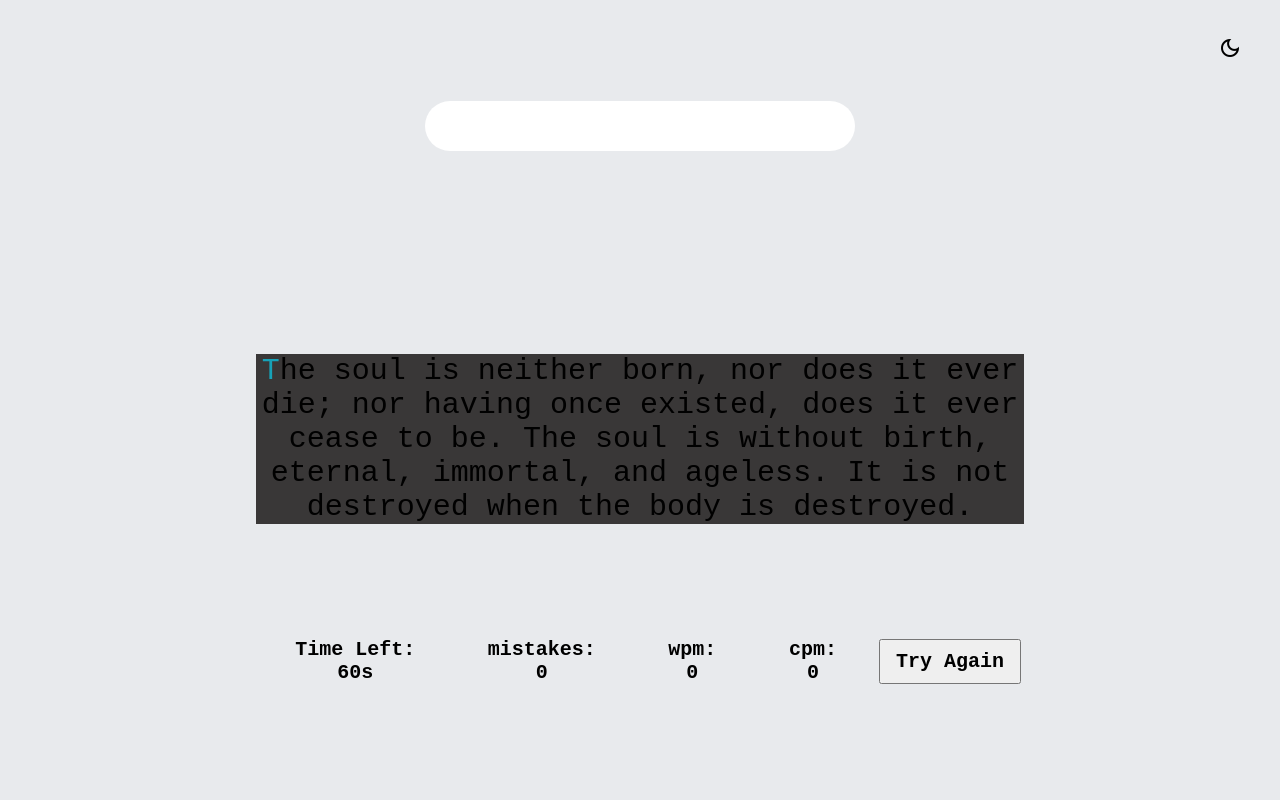
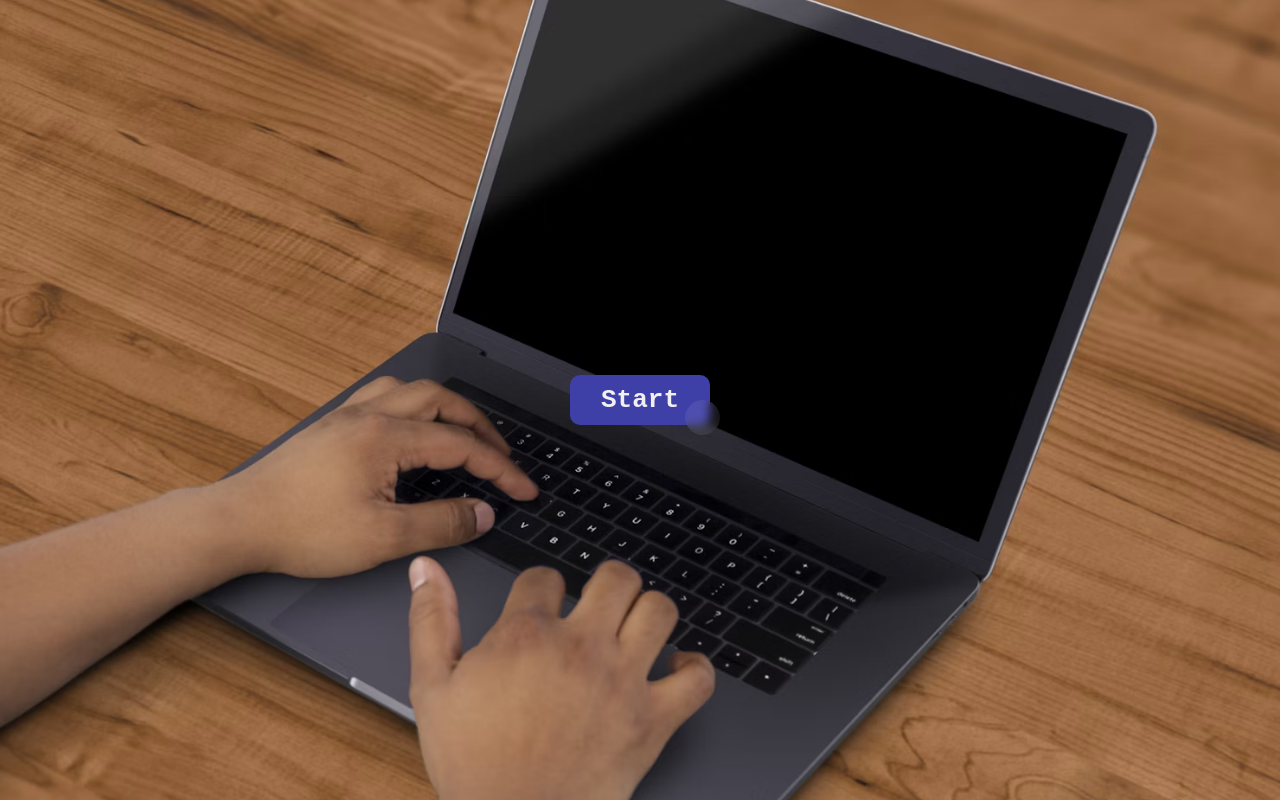
Before and after one commit to mishra06/GEEKATHON_TEAM_10, a plain HTML site: page Typing_speed_by-Sonu_kumar/index.html in a window 1280 px wide. Drawn offline with nearby package versions, Linux system fonts and the light colour scheme.

Commit message:
starter page added

```diff
--- a/Typing_speed_by-Sonu_kumar/app.js
+++ b/Typing_speed_by-Sonu_kumar/app.js
@@ -125,15 +125,17 @@ function darkLightMode() {
       if (initvalue == true) {
         initvalue = false;
         body.style.backgroundColor = "#e8eaed";
+        body.style.color = "#202124";
         light.style.display = "block";
         dark.style.display = "none";
-        console.log("dark");
+        // console.log("dark");
       } else {
         initvalue = true;
         body.style.backgroundColor = "#202124";
+        body.style.color = "#e8eaed";
         light.style.display = "none";
         dark.style.display = "block";
-        console.log("light");
+        // console.log("light");
       }
     },
     false
@@ -141,3 +143,15 @@ function darkLightMode() {
 }
 
 darkLightMode();
+
+function start() {
+  const startBtn = document.querySelector("#startBtn");
+  const hero = document.querySelector(".hero");
+
+  startBtn.addEventListener("click", (e) => {
+    startBtn.style.display = "none";
+    hero.style.display = "none";
+  });
+}
+
+start();
--- a/Typing_speed_by-Sonu_kumar/index.html
+++ b/Typing_speed_by-Sonu_kumar/index.html
@@ -14,11 +14,25 @@
   </head>
   <body>
     <main>
-      <input type="text" class="inputData" />
+      <div class="hero">
+        <img src="Assets/photo.avif" alt="">
+      </div>
+
+      <div class="start">
+        <button id="startBtn">Start</button>
+      </div>
+
+
       <div class="contentBox">
         <div class="typing-text">
           <p></p>
         </div>
+
+        <!-- <textarea type="text" class="inputData"></textarea> -->
+        <textarea class="inputData"></textarea>
+
+        <!-- Bottom_content ******************* -->
+
         <div class="Bottom_content">
           <ul class="result_details">
             <!-- ************ -->
--- a/Typing_speed_by-Sonu_kumar/style.css
+++ b/Typing_speed_by-Sonu_kumar/style.css
@@ -9,18 +9,17 @@
   list-style: none;
 }
 
-  body,
+/* body,
 html {
   background-color: #e8eaed;
   height: 100%;
   width: 100%;
-  }
+} */
 
 main {
   position: relative;
-    height: 100%;
-    /* background-color: #e8eaed; */
-
+  overflow: hidden;
+  height: 100vh;
   display: flex;
   flex-direction: column;
   align-items: center;
@@ -28,13 +27,104 @@
   text-align: center;
 }
 
+main .hero {
+  z-index: 10;
+  position: absolute;
+  height: 100%;
+  width: 100%;
+  overflow: hidden;
+}
+
+main .start {
+  position: absolute;
+  z-index: 20;
+}
+
+/* ****************** */
+
+main .start button {
+  all: unset;
+  width: 100px;
+  height: 30px;
+  font-size: 26px;
+  font-weight: 600;
+  background: transparent;
+  border: none;
+  position: relative;
+  color: #f0f0f0;
+  cursor: pointer;
+  z-index: 1;
+  padding: 10px 20px;
+  display: flex;
+  align-items: center;
+  justify-content: center;
+  white-space: nowrap;
+  user-select: none;
+  -webkit-user-select: none;
+  touch-action: manipulation;
+}
+
+main .start button::after,
+main .start button::before {
+  content: "";
+  position: absolute;
+  bottom: 0;
+  right: 0;
+  z-index: -99999;
+  transition: all 0.4s;
+}
+
+main .start button::before {
+  transform: translate(0%, 0%);
+  width: 100%;
+  height: 100%;
+  background: #3f3fa8;
+  border-radius: 10px;
+}
+
+main .start button::after {
+  transform: translate(10px, 10px);
+  width: 35px;
+  height: 35px;
+  background: #ffffff15;
+  backdrop-filter: blur(5px);
+  -webkit-backdrop-filter: blur(5px);
+  border-radius: 50px;
+}
+
+main .start button:hover::before {
+  transform: translate(5%, 20%);
+  width: 110%;
+  height: 110%;
+}
+
+main .start button:hover::after {
+  border-radius: 10px;
+  transform: translate(0, 0);
+  width: 100%;
+  height: 100%;
+}
+
+main .start button:active::after {
+  transition: 0s;
+  transform: translate(0, 5%);
+}
+
+/* ************************* */
+
+main .hero img {
+  height: 100%;
+  width: 100%;
+  object-fit: cover;
+}
+
 main .inputData {
-    height: 50px;
   max-width: 500px;
   border-radius: 25px;
   border: none;
   padding: 25px;
   font-size: 30px;
+  border: solid 1px;
 }
 
 main .contentBox {
@@ -44,12 +134,11 @@
   justify-content: center;
   gap: 100px;
   width: 60%;
-    /* border: solid 2px yellow; */
 }
 
 main .contentBox .typing-text {
   font-size: 30px;
-    background-color: #393737;
+  background-color: rgb(82, 89, 99, 0.1);
 }
 
 main .Bottom_content {
```
Also changed, not shown: Typing_speed_by-Sonu_kumar/Assets/photo.avif (added). Lines whose indentation alone changed are shown as unchanged.
